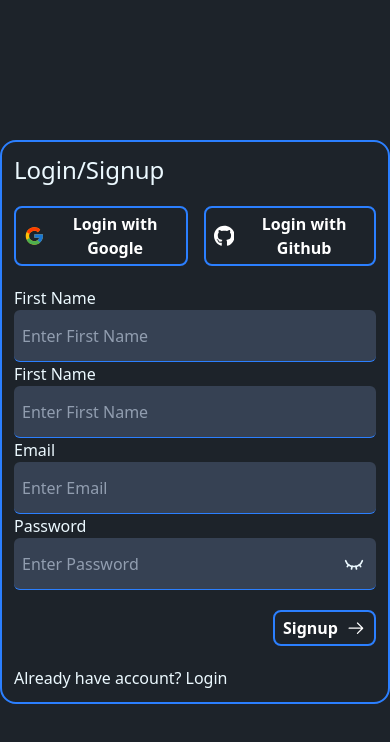
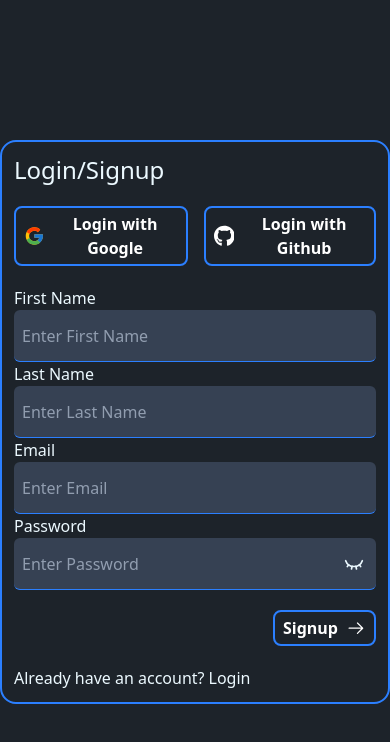
Before and after one commit to NajeebUrRehmanRaja/fixmate-ui, a React (Vite) app in the folder FrontEnd/: page /signup in a window 390 px wide. Shown: the top 742 px of the page. Built offline with nearby package versions, Linux system fonts and the light colour scheme.

Commit message:
feat: implement form handling and validation for SignUp page; enhance user experience with error messages

```diff
--- a/FrontEnd/src/pages/SignUp.jsx
+++ b/FrontEnd/src/pages/SignUp.jsx
@@ -8,9 +8,56 @@ import { GoArrowRight } from "react-icons/go";
 
 const LogIn = () => {
   const [showPassword, setShowPassword] = useState(false);
-
   const togglePassword = () => {
     setShowPassword((prev) => !prev);
+  };
+
+  const [formData, setFormData] = useState({
+    firstName: "",
+    lastName: "",
+    email: "",
+    password: "",
+  });
+
+  const [errors, setErrors] = useState({});
+
+  const handleChange = (e) => {
+    const { name, value } = e.target;
+    setFormData({
+      ...formData,
+      [name]: value,
+    });
+  };
+
+  const handleSubmit = (e) => {
+    e.preventDefault();
+    const validationErrors = {};
+
+    if (!formData.firstName.trim()) {
+      validationErrors.firstName = "First Name is Required!";
+    }
+    if (!formData.lastName.trim()) {
+      validationErrors.lastName = "Last Name is Required!";
+    }
+
+    if (!formData.email.trim()) {
+      validationErrors.email = "Email is Required!";
+    } else if (!/^[^\s@]+@[^\s@]+\.[^\s@]+$/.test(formData.email)) {
+      validationErrors.email = "Email is not Valid!";
+    }
+
+    if (!formData.password.trim()) {
+      validationErrors.password = "Password is Required!";
+    } else if (formData.password.length < 6) {
+      validationErrors.password =
+        "Password must be at least 6 characters long!";
+    }
+
+    setErrors(validationErrors);
+
+    if (Object.keys(validationErrors).length === 0) {
+      alert("Login Successful!");
+    }
   };
 
   return (
@@ -29,41 +76,76 @@ const LogIn = () => {
             </Button>
           </div>
 
-          <div className="md:flex md:flex-row md:space-y-2 md:space-x-15">
+          {/* Only One Form Here */}
+          <form
+            onSubmit={handleSubmit}
+            className="md:flex md:flex-col md:space-y-2"
+          >
+            <div className="md:flex md:flex-row md:gap-10">
+              {/* First Name */}
               <div className="flex flex-col">
-              <label htmlFor="text">First Name</label>
+                <label htmlFor="firstName">First Name</label>
                 <input
                   type="text"
+                  name="firstName"
                   placeholder="Enter First Name"
-                className="bg-gray-700 focus:bg-transparent border-b border-b-blue-500 p-2 rounded-md min-h-13 focus:outline-none  "
+                  className="bg-gray-700 focus:bg-transparent border-b border-b-blue-500 p-2 rounded-md min-h-13 focus:outline-none"
+                  onChange={handleChange}
+                  value={formData.firstName}
                 />
+                {errors.firstName && (
+                  <span className="text-red-500">{errors.firstName}</span>
+                )}
               </div>
+
+              {/* Last Name */}
               <div className="flex flex-col">
-              <label htmlFor="text">First Name</label>
+                <label htmlFor="lastName">Last Name</label>
                 <input
                   type="text"
-                placeholder="Enter First Name"
-                className="bg-gray-700 focus:bg-transparent border-b border-b-blue-500 p-2 rounded-md min-h-13 focus:outline-none  "
+                  name="lastName"
+                  placeholder="Enter Last Name"
+                  className="bg-gray-700 focus:bg-transparent border-b border-b-blue-500 p-2 rounded-md min-h-13 focus:outline-none"
+                  onChange={handleChange}
+                  value={formData.lastName}
                 />
+                {errors.lastName && (
+                  <span className="text-red-500">{errors.lastName}</span>
+                )}
               </div>
             </div>
-          <div className="md:flex md:flex-row md:space-y-2 md:space-x-15">
+
+            <div className="md:flex md:flex-row md:gap-10">
+              {/* Email */}
               <div className="flex flex-col">
                 <label htmlFor="email">Email</label>
                 <input
                   type="email"
+                  name="email"
                   placeholder="Enter Email"
-                className="bg-gray-700 focus:bg-transparent border-b border-b-blue-500 p-2 rounded-md min-h-13 focus:outline-none  "
+                  className="bg-gray-700 focus:bg-transparent border-b border-b-blue-500 p-2 rounded-md min-h-13 focus:outline-none"
+                  onChange={handleChange}
+                  value={formData.email}
                 />
+                {errors.email && (
+                  <span className="text-red-500">{errors.email}</span>
+                )}
               </div>
+
+              {/* Password */}
               <div className="flex flex-col relative">
                 <label htmlFor="password">Password</label>
                 <input
                   type={showPassword ? "text" : "password"}
+                  name="password"
                   placeholder="Enter Password"
-                className="bg-gray-700 focus:bg-transparent border-b border-b-blue-500 p-2 rounded-md min-h-13 focus:outline-none  "
+                  className="bg-gray-700 focus:bg-transparent border-b border-b-blue-500 p-2 rounded-md min-h-13 focus:outline-none"
+                  onChange={handleChange}
+                  value={formData.password}
                 />
-
+                {errors.password && (
+                  <span className="text-red-500">{errors.password}</span>
+                )}
                 <div
                   className="absolute right-3 top-10 cursor-pointer"
                   onClick={togglePassword}
@@ -72,19 +154,29 @@ const LogIn = () => {
                 </div>
               </div>
             </div>
+
+            {/* Submit Button */}
             <div className="flex flex-col justify-center items-end gap-2 py-5">
-            <Button className="hover:bg-gray-800 hover:shadow-none flex items-center gap-2">
+              <Button
+                type="submit"
+                className="hover:bg-gray-800 hover:shadow-none flex items-center gap-2"
+              >
                 Signup
                 <GoArrowRight className="text-xl" />
               </Button>
             </div>
+          </form>
+
+          {/* Link to Login */}
           <div className="flex gap-1">
-            <p>Already have account?</p> <NavLink to="/Login" className="hover:underline">
+            <p>Already have an account?</p>
+            <NavLink to="/Login" className="hover:underline">
               Login
             </NavLink>
           </div>
         </div>
 
+        {/* Image Section */}
         <div>
           <img
             src="../../public/assets/login-pic.png"
```
Also changed, not shown: FrontEnd/src/pages/GetStarted.jsx (+5 -3 lines). Lines whose indentation alone changed are shown as unchanged.
